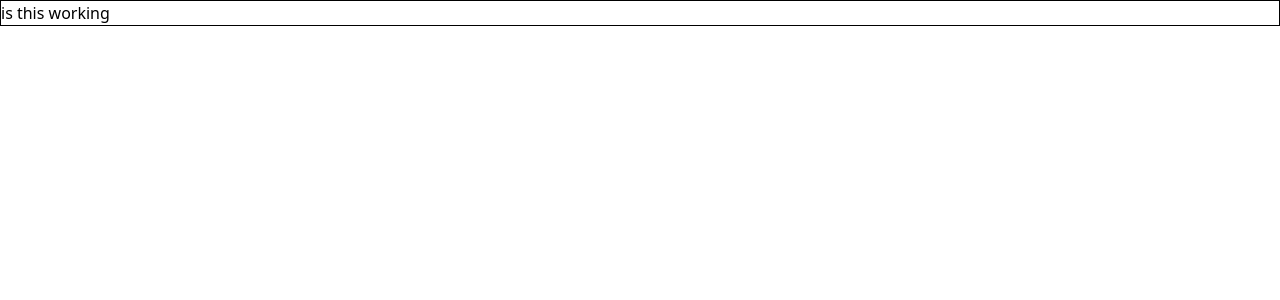
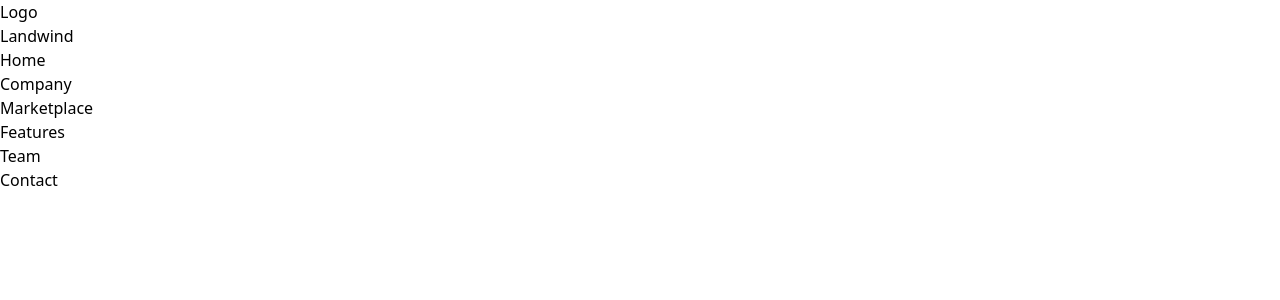
Before and after one commit to Shii108/Landing-Page, a Vue app: page / in a window 1280 px wide. Shown: the top 300 px of the page. Built offline with nearby package versions, Linux system fonts and the light colour scheme.

Commit message:
feat(nav,home): added 2 new components

```diff
--- a/package.json
+++ b/package.json
@@ -11,7 +11,8 @@
   "dependencies": {
     "@tailwindcss/vite": "^4.1.4",
     "tailwindcss": "^4.1.4",
-    "vue": "^3.5.13"
+    "vue": "^3.5.13",
+    "vue-router": "^4.5.0"
   },
   "devDependencies": {
     "@vitejs/plugin-vue": "^5.2.2",
--- a/src/App.vue
+++ b/src/App.vue
@@ -1,11 +1,10 @@
 <template>
-  <div class="border">
-    is this working
-  </div>
+<router-view></router-view>
 </template>
 
 <script setup>
 
+
 </script>
 
 <style lang="scss" scoped></style>
--- /dev/null
+++ b/src/components/Home.vue
@@ -0,0 +1,13 @@
+<template>
+  <div>
+    <h1>Work in progress</h1>
+  </div>
+</template>
+
+<script setup>
+
+</script>
+
+<style lang="scss" scoped>
+
+</style>
--- /dev/null
+++ b/src/router/routes.js
@@ -0,0 +1,18 @@
+import Nav from "../components/Nav.vue";
+import Home from "../components/Home.vue";
+
+const routes = [
+  {
+    path: "/",
+    name: "Nav",
+    component: Nav,
+    children: [
+      {
+        path: "",
+        name: "Home",
+        component: Home,
+      },
+    ],
+  },
+];
+export default routes;
```
Also changed, not shown: src/main.js (+7 -4 lines), src/router/index.js (added, +8 -0 lines), src/components/Nav.vue (renamed from src/components/Layout.vue), 1 other file (tests, documents, lock files or other folders).
